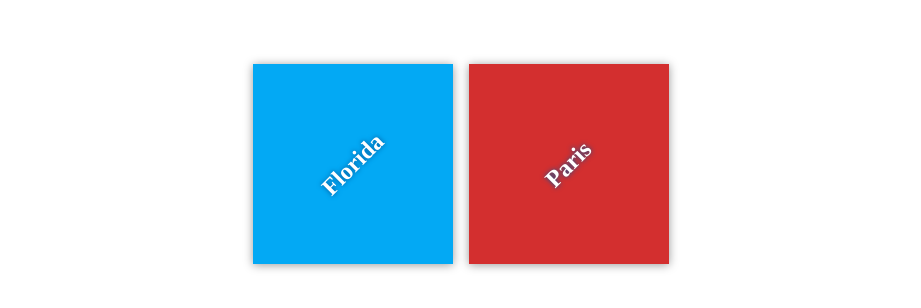
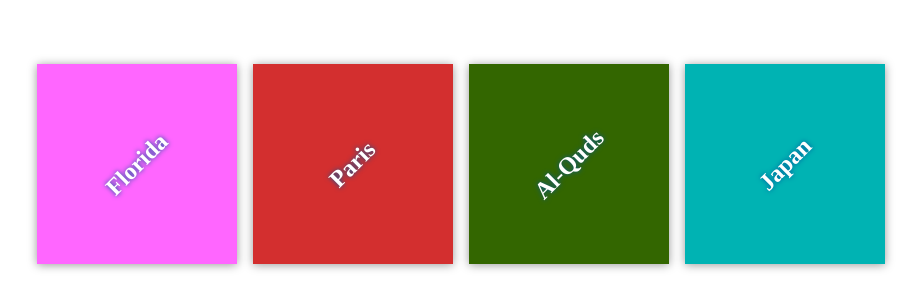
Before and after one commit to esraamostfa/my-travel-plans, a plain HTML site: page index.html in a window 1280 px wide. Shown: the part 236-544 px from the top of the page, without its empty margins (179-1100 px from the left). Drawn offline with Linux system fonts and the light colour scheme.

Commit message:
Add additional contries to visit

```diff
--- a/css/app.css
+++ b/css/app.css
@@ -28,7 +28,7 @@ body {
 }
 
 .destination {
-    background: #03a9f4;
+    background-color: #336600;
     box-shadow: 0 1px 9px 0 rgba(0, 0, 0, 0.4);
     color: white;
     margin: 0.5em;
@@ -47,9 +47,17 @@ h2 {
 }
 
 #florida {
-    background-color: #03a9f4;
+    background-color: #ff66ff;
 }
 
 #paris {
     background-color: #d32f2f;
 }
+
+#al_quds {
+    background-color: #336600;
+}
+
+#japan {
+    background-color: #00b3b3;
+}
--- a/index.html
+++ b/index.html
@@ -17,6 +17,14 @@
             <div class="destination" id="paris">
                 <h2>Paris</h2>
             </div>
+
+            <div class="destination" id="al_quds">
+                <h2>Al-Quds</h2>
+            </div>
+
+            <div class="destination" id="japan">
+                <h2>Japan</h2>
+            </div>
         </div>
     </div>
 
```
